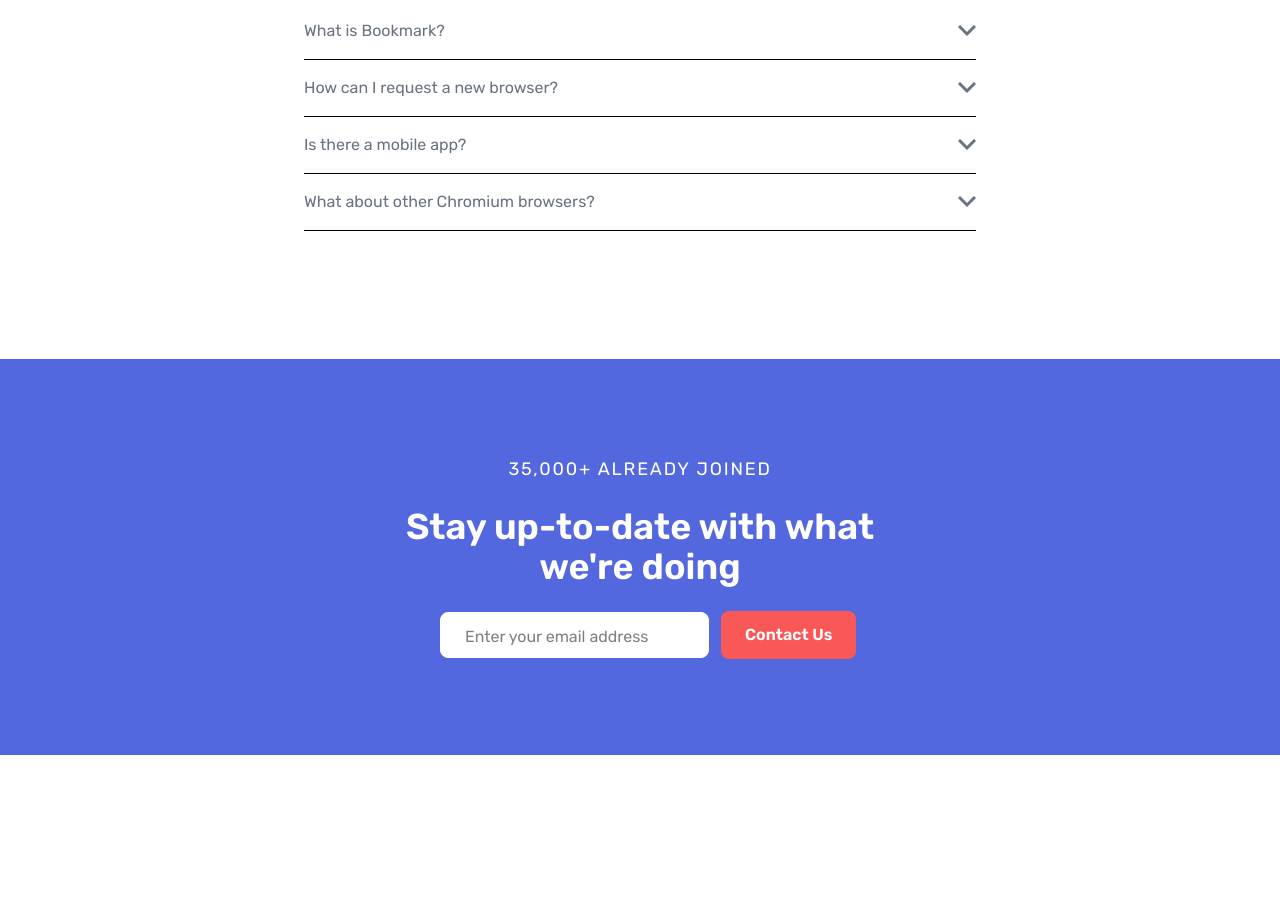
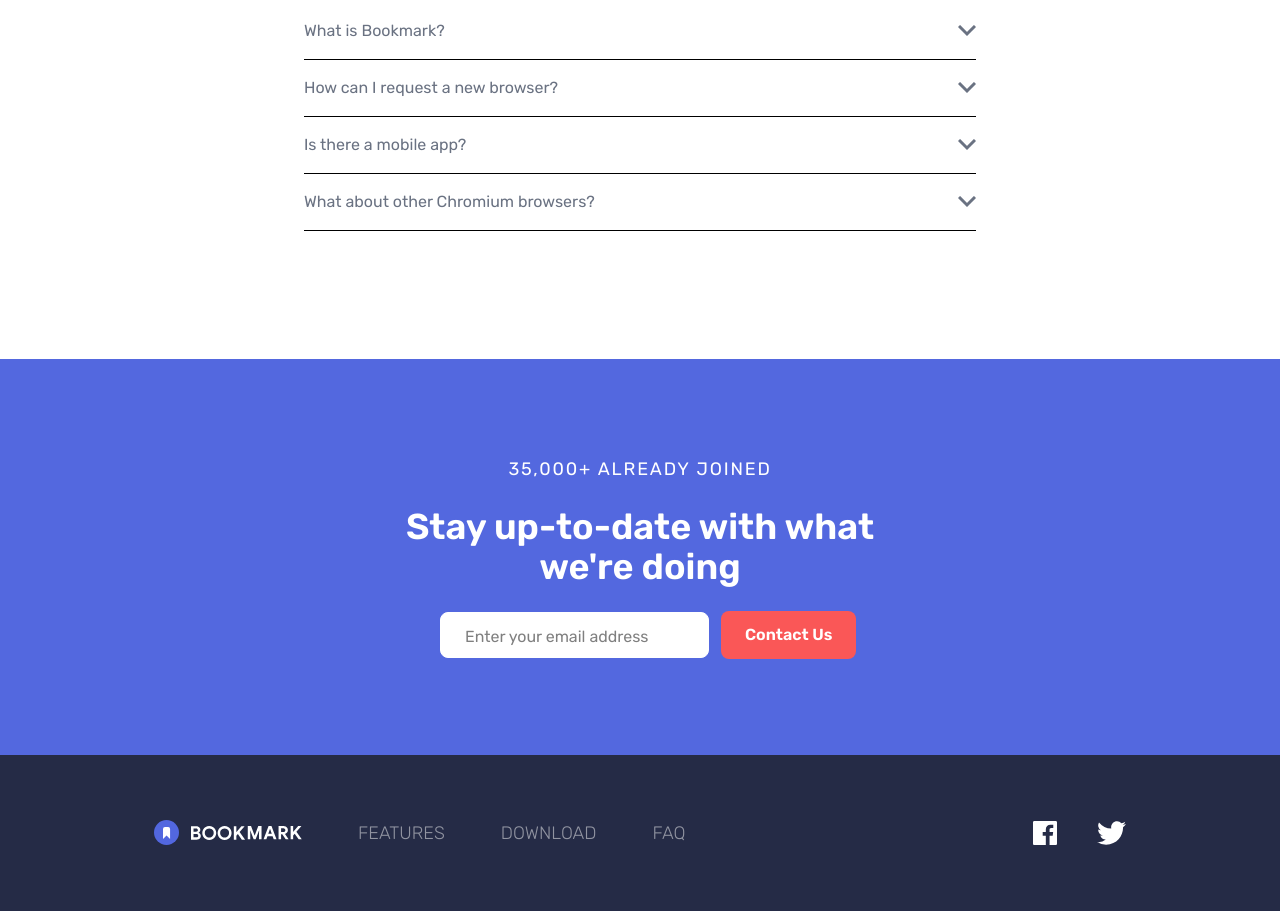
Before and after one commit to Shtekata/tailwind-bookmark, a website: page index.html in a window 1280 px wide. Shown: the part 2431-3342 px from the top of the page. Before the commit the page ends 3186 px from the top, so only its background shows below. Drawn offline with Linux system fonts and the light colour scheme.

Commit message:
Adding Footer

```diff
--- a/index.html
+++ b/index.html
@@ -5,7 +5,7 @@
     <meta name="viewport" content="width=device-width, initial-scale=1.0" />
     <link rel="preconnect" href="https://fonts.googleapis.com" />
     <link rel="preconnect" href="https://fonts.gstatic.com" crossorigin />
-    <link href="https://fonts.googleapis.com/css2?family=Rubik:wght@400;600;700&display=swap" rel="stylesheet" />
+    <link href="https://fonts.googleapis.com/css2?family=Rubik:wght@300;400;600;700&display=swap" rel="stylesheet" />
     <link rel="shortcut icon" href="./images/favicon-32x32.png" type="image/png" />
     <link href="./css/output.css" rel="stylesheet" />
     <script>
@@ -384,7 +384,7 @@
           Stay up-to-date with what we're doing
         </h2>
         <!-- Form -->
-        <form class="md:px-14">
+        <form class="md:px-14" onsubmit="event.preventDefault()">
           <!-- Input & Button Container -->
           <div class="flex flex-col items-center justify-between space-y-4 md:flex-row md:space-y-0 md:space-x-3">
             <input
@@ -403,5 +403,28 @@
         </form>
       </div>
     </section>
+    <!-- Footer -->
+    <footer class="bg-veryDarkBlue py-16">
+      <!-- Footer Flex Container -->
+      <div
+        class="container mx-auto flex flex-col items-center justify-between space-y-16 px-6 md:flex-row md:space-y-0"
+      >
+        <!-- Logo/Menu Container -->
+        <div
+          class="text-grayishBlue flex flex-col items-center space-y-8 text-lg font-light md:flex-row md:space-y-0
+            md:space-x-14"
+        >
+          <img src="images/logo-bookmark-footer.svg" alt="" />
+          <a class="hover:text-softRed uppercase" href="#features">Features</a>
+          <a class="hover:text-softRed uppercase" href="#download">Download</a>
+          <a class="hover:text-softRed uppercase" href="#faq">FAQ</a>
+        </div>
+        <!-- Social Container -->
+        <div class="flex space-x-10">
+          <a href="#"><img class="ficon h-6" src="images/icon-facebook.svg" alt="" /></a>
+          <a href="#"><img class="ficon h-6" src="images/icon-twitter.svg" alt="" /></a>
+        </>
+      </div>
+    </footer>
   </body>
 </html>
--- a/input.css
+++ b/input.css
@@ -33,3 +33,7 @@
     @apply bg-softBlue absolute top-60 rounded-r-full;
   }
 }
+
+.ficon:hover {
+  filter: invert(53%) sepia(38%) saturate(3303%) hue-rotate(326deg) brightness(101%) contrast(96%);
+}
```
Also changed, not shown: css/output.css.
